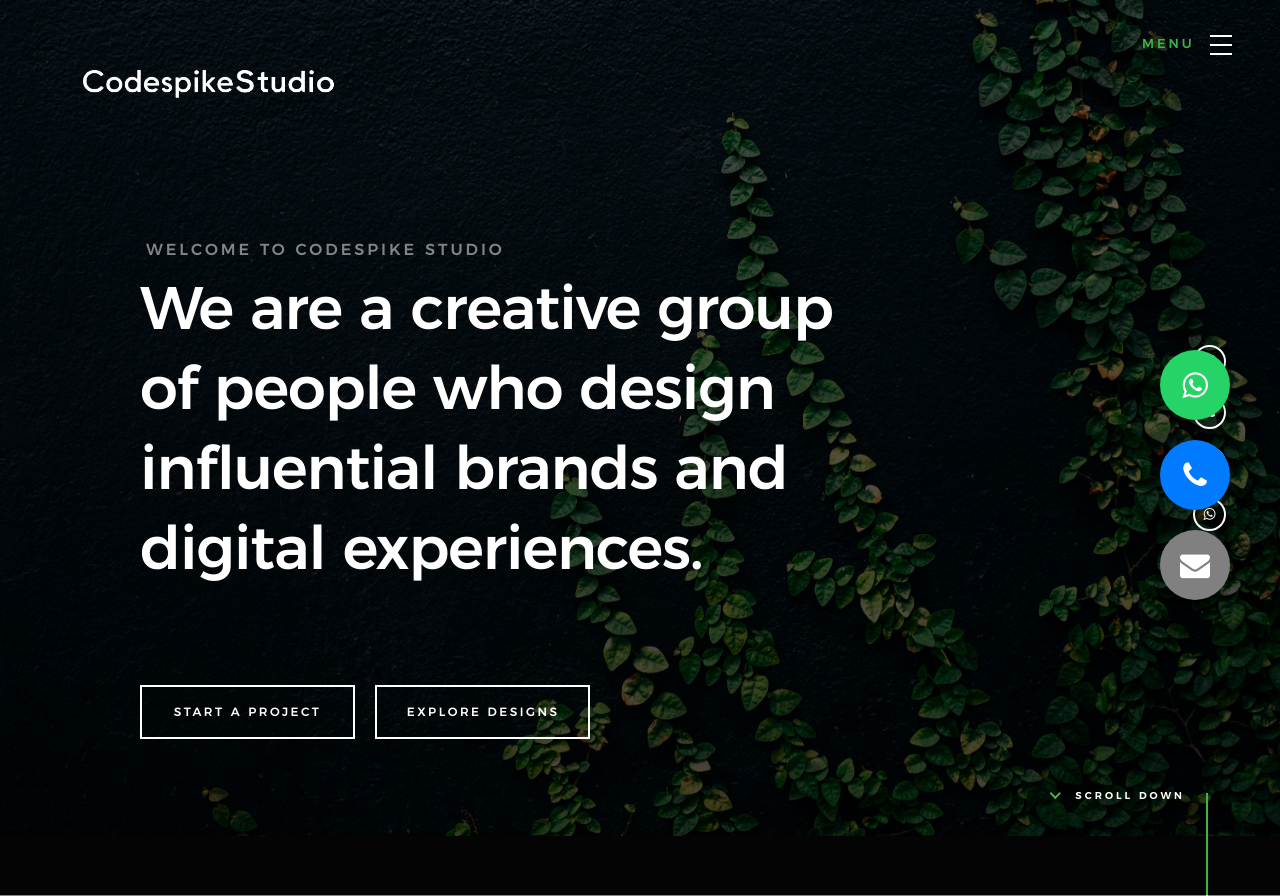
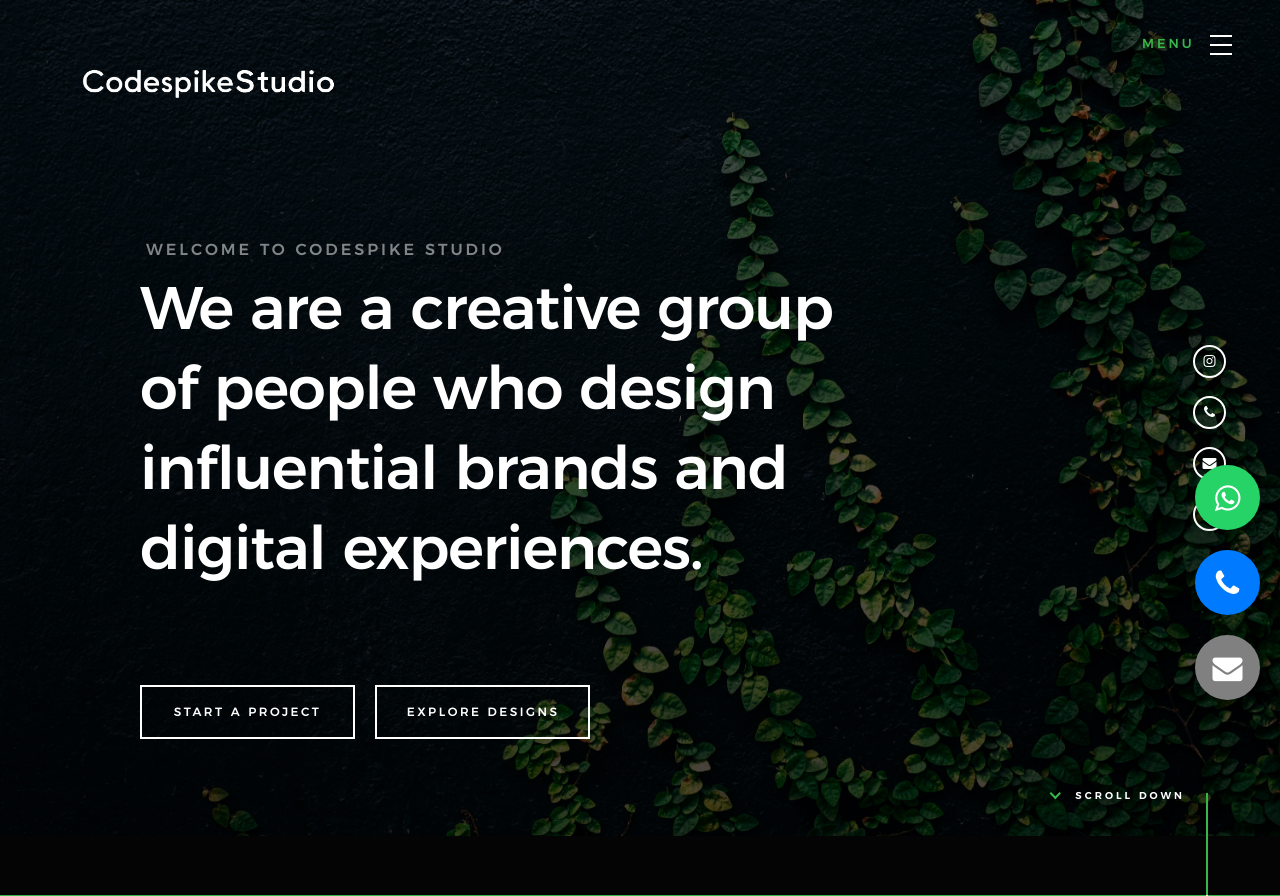
Before and after one commit to AppzWizard13/codespikestudio, a Django app: page / in a window 1280 px wide. Shown: the top 896 px of the page. Run offline with Django 5.2, Linux system fonts and the light colour scheme; some web fonts are replaced.

```diff
--- a/templates/landing/home.html
+++ b/templates/landing/home.html
@@ -941,8 +941,8 @@
         /* Floating button container */
         .fab-container {
             position: fixed;
-            bottom: 200px;
-            right: 50px;
+            bottom: 100px;
+            right: 20px;
             display: flex;
             flex-direction: column;
             gap: 20px;
@@ -950,8 +950,8 @@
 
         /* Individual floating buttons */
         .fab {
-            width: 70px;
-            height: 70px;
+            width: 65px;
+            height: 65px;
             background-color: #25D366; /* WhatsApp green */
             color: white;
             border-radius: 50%;
```
